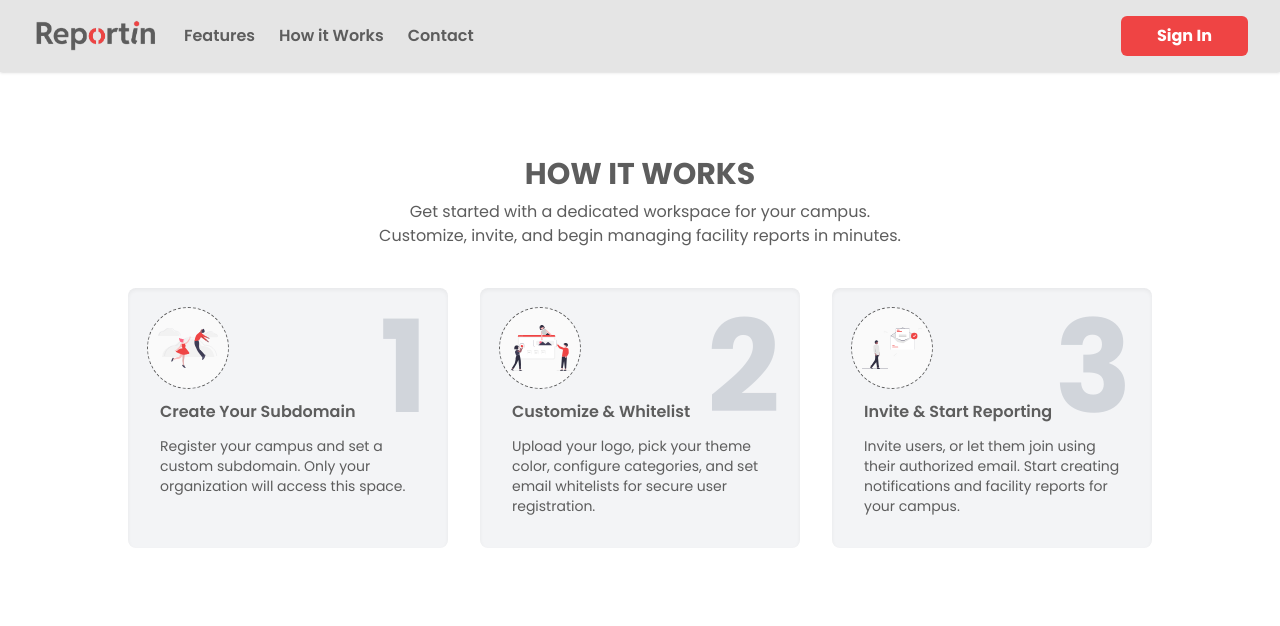
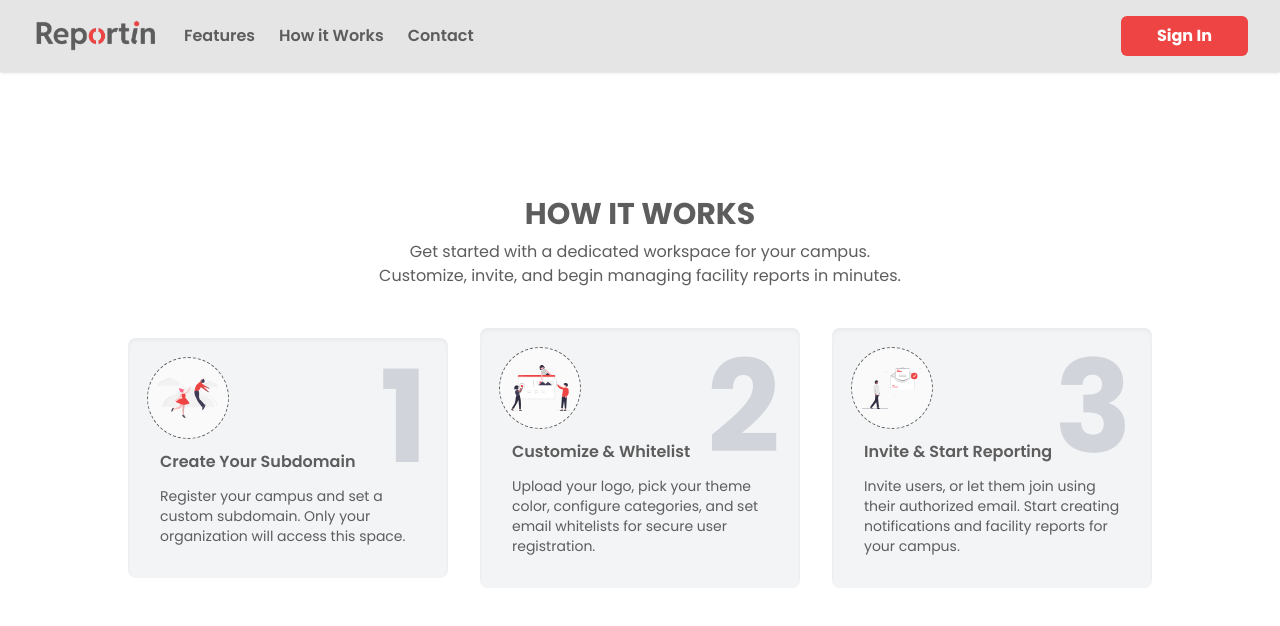
Before and after one commit to stevenaruu/ReportIn-Web, a React (Vite) app: page /how-it-works in a window 1280 px wide. Shown: the top 626 px of the page. Built offline with nearby package versions, Linux system fonts and the light colour scheme; no server answers.

Commit message:
style: layout public root domain

```diff
--- a/src/pages/root/home-page/home-page.tsx
+++ b/src/pages/root/home-page/home-page.tsx
@@ -7,7 +7,7 @@ const HomePage = () => {
 
   return (
     <RootLayout>
-      <div className="flex flex-col-reverse md:flex-row items-center justify-between gap-8 md:gap-16 lg:gap-2 py-8">
+      <div className="min-h-[90vh] flex flex-col-reverse md:flex-row items-center justify-between gap-8 md:gap-16 lg:gap-2 py-8">
         <div className="w-full md:w-1/2 mt-8 md:mt-0 text-center md:text-left text-[#5D5D5D]">
           <h1 className="text-3xl md:text-4xl font-bold mb-3">Effortless Reporting, Faster Resolution</h1>
           <p className="mb-6 text-base md:text-lg">
--- a/src/pages/root/how-it-work-page/how-it-work-page.tsx
+++ b/src/pages/root/how-it-work-page/how-it-work-page.tsx
@@ -21,7 +21,7 @@ const steps = [
 const HowItWorkPage = () => {
   return (
     <RootLayout>
-      <section className="w-full min-h-[70vh] py-12 flex flex-col items-center justify-center">
+      <section className="w-full min-h-[80vh] py-12 flex flex-col items-center justify-center">
         <h2 className="text-2xl md:text-3xl font-bold text-[#5d5d5d] mb-2 text-center">
           HOW IT WORKS
         </h2>
@@ -30,7 +30,7 @@ const HowItWorkPage = () => {
           <p>Customize, invite, and begin managing facility reports in minutes.</p>
         </div>
 
-        <div className="flex flex-col md:flex-row gap-6 md:gap-8 justify-center w-full max-w-5xl">
+        <div className="flex flex-col items-center md:flex-row gap-6 md:gap-8 justify-center w-full max-w-5xl">
           {steps.map((step, idx) => (
             <div
               key={step.title}
```
